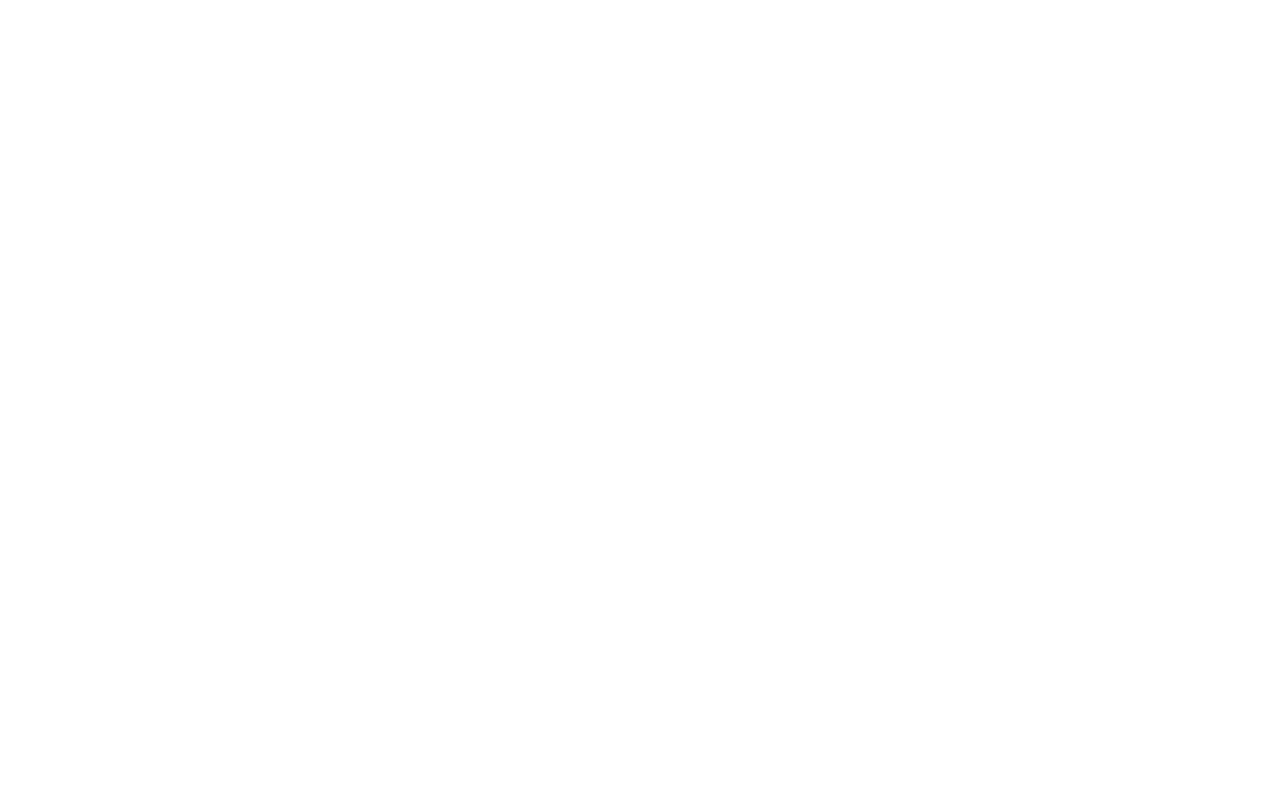
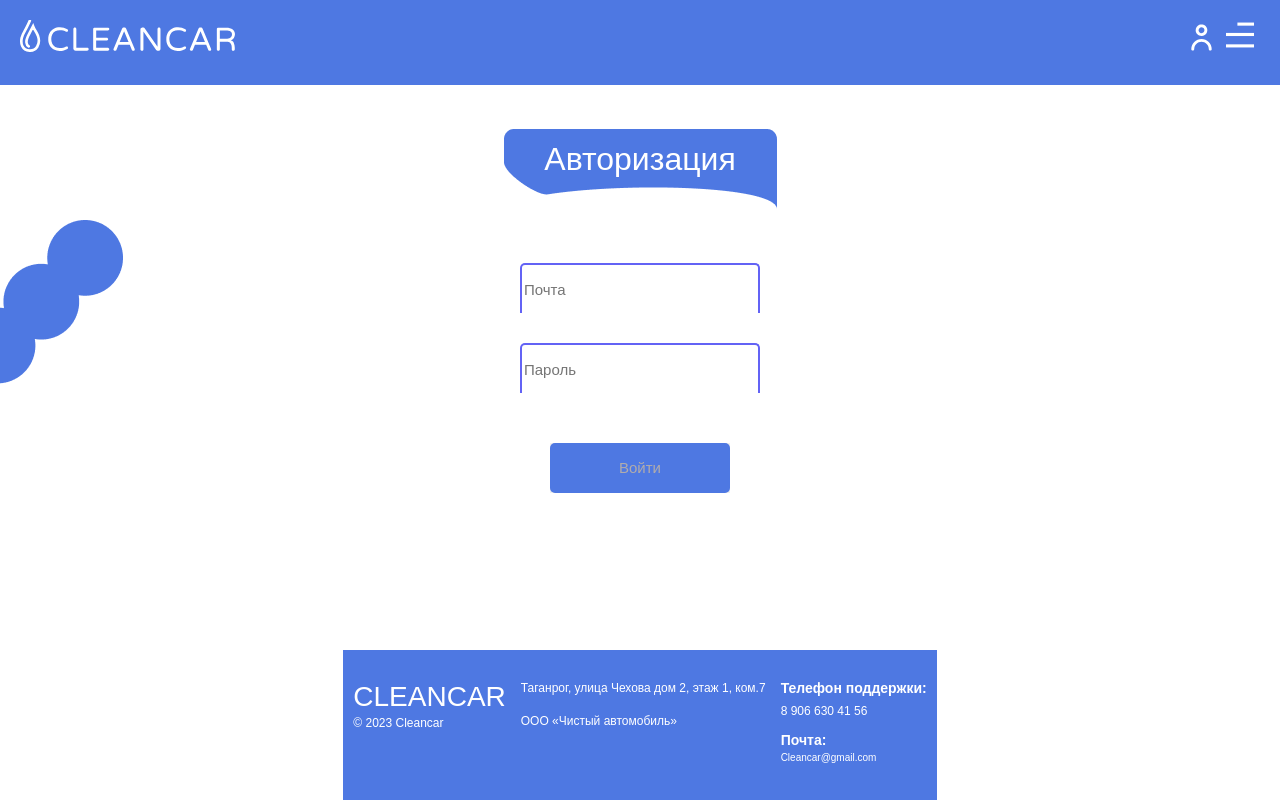
Before and after one commit to Niks6455/ajregator2, a React (Create React App) app: page /Authorization in a window 1280 px wide. Before the commit this address had no page. Built offline with nearby package versions, Linux system fonts and the light colour scheme.

Commit message:
autorization

```diff
--- a/src/App.js
+++ b/src/App.js
@@ -4,6 +4,9 @@
 import Main from "./component/pages/main/Main";
 import Register from './component/pages/register/Register';
 import About from "./component/pages/about/About";
+import Authorization from "./component/pages/authorization/authorization";
+import HomePage from "./component/pages/HomePage/HomePage";
+
 function App() {
   return (
 
@@ -15,7 +18,9 @@
               <Route path='/' element={<Home />}/>
               <Route path='/Main' element={<Main />}/>
               <Route path='/Register' element={<Register />}/>
+              <Route path='/Authorization' element={<Authorization />}/>
               <Route path='/About' element={<About />}/>
+              <Route path='/HomePage' element={<HomePage />}/>
             </Routes>
 
         </div>
--- /dev/null
+++ b/src/component/pages/HomePage/HomePage.js
@@ -0,0 +1,15 @@
+
+import React from "react";
+import Style from './HomePage.module.scss';
+
+
+export default function HomePage() {
+    return(
+       <div className={Style.HomePage}>
+             <p>Главная</p>
+       </div>
+
+    )
+
+
+}
--- /dev/null
+++ b/src/component/pages/HomePage/HomePage.module.scss
@@ -0,0 +1,4 @@
+.HomePage{
+    font-size: 28px;
+    color: blue;
+}
--- a/src/component/pages/authorization/authorization.js
+++ b/src/component/pages/authorization/authorization.js
@@ -0,0 +1,102 @@
+import { useForm} from "react-hook-form";
+import React  from "react";
+import styles from "./authorization.module.scss"
+import Layout from './../../common/Layout'
+import Header from "../../common/header/Header";
+import Footer from './../../common/footer/Footer'
+import img1 from "./../../images/register/Caterpillar.png"
+import img2 from "./../../images/register/Vector.png"
+
+export default function Authorization() {
+const {
+    register,
+    formState:{errors, isValid},
+    handleSubmit,
+    reset
+ } = useForm({
+    mode: "onBlur"
+ });
+
+
+ const onSubmit = (data) =>{
+
+        alert(JSON.stringify(data));
+        console.log(JSON.stringify(data));
+        reset();
+ }//data- хранит всю заполненную информацию о форме
+
+
+
+
+return (
+
+    <div className={styles.form}>
+        <Header/>
+
+        <div className={styles.form__inner}>
+        <Layout>
+                <div className={styles.title}>
+                    <div className={styles.title__inner}>
+                        <h2> Авторизация </h2>
+                    </div>
+                </div>
+            <form onSubmit={handleSubmit(onSubmit)}>
+
+                {/*----------------------------------------------------------------------------- Почта */}
+                <label>
+                    <input className={styles.field} type="email" placeholder="Почта"
+                        {...register("Email",{
+                            required: "Обязательное поле!",
+                            pattern:   /^(([^<>()[\]\\.,;:\s@"]+(\.[^<>()[\]\\.,;:\s@"]+)*)|(".+"))@((\[[0-9]{1,3}\.[0-9]{1,3}\.[0-9]{1,3}\.[0-9]{1,3}\])|(([a-zA-Z\-0-9]+\.)+[a-zA-Z]{2,}))$/
+                        })}
+                    />
+                </label>
+                <div className={styles.marg} style={{height:20, fontSize:11, padding:2} }>
+                    {errors?.Email && <p>{"Укажите правильную почту!"}</p>}
+                </div>
+                {/*----------------------------------------------------------------------------- //Почта */}
+
+
+                {/*----------------------------------------------------------------------------- Пароль */}
+                <label>
+                    <input className={styles.field} type="password" placeholder="Пароль"
+                        {...register("FirstPassword",{
+                            required: "Обязательное поле!",
+                            minLength: {
+                            value: 5,
+                            message: "Минимум 5 символов"
+                            },
+                            pattern: /(?=.*[0-9])/g
+                        })}
+                    />
+                </label>
+                <div className={styles.marg} style={{height:20, fontSize:11, padding:2} }>
+                    {errors?.FirstPassword && <p>{errors?.FirstPassword?.message || "Неправильный пароль!"}</p>}
+                </div>
+
+
+
+
+
+                <div className={styles.button__div}>
+                    <button className={styles.button}>
+                        <input   value="Войти" style={!isValid ? {color:"#b1acac"} : {color:"white"} } type="submit" disabled={!isValid}/>
+                    </button>
+                </div>
+
+            </form>
+            </Layout>
+            <div className={styles.images1}>
+                <img src={img1}></img>
+            </div>
+            {/* <div className={styles.images2}>
+                <img src={img2}></img>
+            </div> */}
+            </div>
+
+
+        <Footer/>
+    </div>
+  );
+}
+// https://react-hook-form.com/api/useform/register - ссылка на документацию по функциям использовавшимся в формах)
--- a/src/component/pages/authorization/authorization.module.scss
+++ b/src/component/pages/authorization/authorization.module.scss
@@ -0,0 +1,82 @@
+@import "./../../../scss/color.scss";
+.form{
+    display: flex;
+    padding-top: 100px;
+    width: 100%;
+    justify-content: center;
+    color: rgb(0, 0, 0);
+
+    form{
+        margin: 0 40px;
+       top: -35px;
+        text-align: center;
+    }
+    Footer{
+        position: absolute;
+        bottom: 0;
+
+    }
+    .title{
+        background: url(./../../images/register//Rectangle.png);
+        text-align: center;
+        background-repeat: no-repeat;
+        background-position: center;
+
+        display: flex;
+        justify-content: center;
+        width: 100%;
+        margin-bottom: 25px;
+        padding-top: 100px;
+        .title__inner{
+            position: relative;
+            top: -60px;
+            color: #ffffff;
+        }
+    }
+   .flex{
+    display: flex;
+    width: 100%;
+    justify-content: center;
+   }
+}
+.button__div{
+    padding-top: 20px;
+    display: flex;
+    justify-content: center;
+
+    .button{
+        margin: 0;
+        padding: 0;
+        border: none;
+
+        input{
+            border: none;
+            background-color: $blue;
+            width: 180px;
+            height: 50px;
+            border-radius: 5px;
+        }
+    }
+}
+.field{
+    border: 2px #6363F5 solid;
+    border-radius: 5px 5px 0px 0px;
+    border-bottom: none;
+    width: 240px;
+    height: 50px;
+}
+.marg{
+    margin-bottom: 10px;
+}
+.images1{
+    position: absolute;
+    left: 0;
+    top: 220px;
+    z-index: -1;
+}
+.images2{
+    position: absolute;
+    right: 20px;
+    top: 350px;
+    z-index: -1;
+}
--- a/src/component/pages/register/Register.js
+++ b/src/component/pages/register/Register.js
@@ -6,6 +6,7 @@
 import Footer from './../../common/footer/Footer'
 import img1 from "./../../images/register/Caterpillar.png"
 import img2 from "./../../images/register/Vector.png"
+import { Link } from "react-router-dom";
 
 export default function Register() {
 const {
@@ -178,24 +179,34 @@
 
 
 
-
                 <div className={styles.button__div}>
                     <button className={styles.button}>
-                        <input style={!isValid ? {color:"#b1acac"} : {color:"white"} } type="submit" disabled={!isValid}/>
+                      <input value="Зарегистрироваться" style={!isValid ? {color:"#b1acac"} : {color:"white"} } type="submit" disabled={!isValid}/>
+                    </button>
+                </div>
+
+                    {/* временная кнопока перехода на Аторизацию */}
+                <div className={styles.time__butt}>
+                    <button className={styles.time__butt__text}>
+                        <Link to="/authorization">Авторизация</Link>
+                    </button>
+                    <button className={styles.time__butt__text}>
+                        <Link to="/Homepage">Homepage</Link>
                     </button>
                 </div>
 
             </form>
             </Layout>
+                {/* img1 */}
             <div className={styles.images1}>
                 <img src={img1}></img>
             </div>
+                 {/* img2 */}
             <div className={styles.images2}>
                 <img src={img2}></img>
             </div>
+
             </div>
-
-
         <Footer/>
     </div>
   );
--- a/src/component/pages/register/Register.module.scss
+++ b/src/component/pages/register/Register.module.scss
@@ -47,16 +47,14 @@
     justify-content: center;
     padding-bottom: 225px;
     .button{
-        margin: 0;
-        padding: 0;
         border: none;
-
         input{
             border: none;
             background-color: $blue;
             width: 150px;
             height: 40px;
             border-radius: 5px;
+            padding: 5px;
         }
     }
 }
@@ -108,3 +106,15 @@
     top: 350px;
     z-index: -1;
 }
+.time__butt{
+    position: absolute;
+    bottom: 125px;
+    right: -50px;
+    .time__butt__text{
+        a{
+            font-size: 14px;
+     color: #000000;
+        }
+
+    }
+}
```
